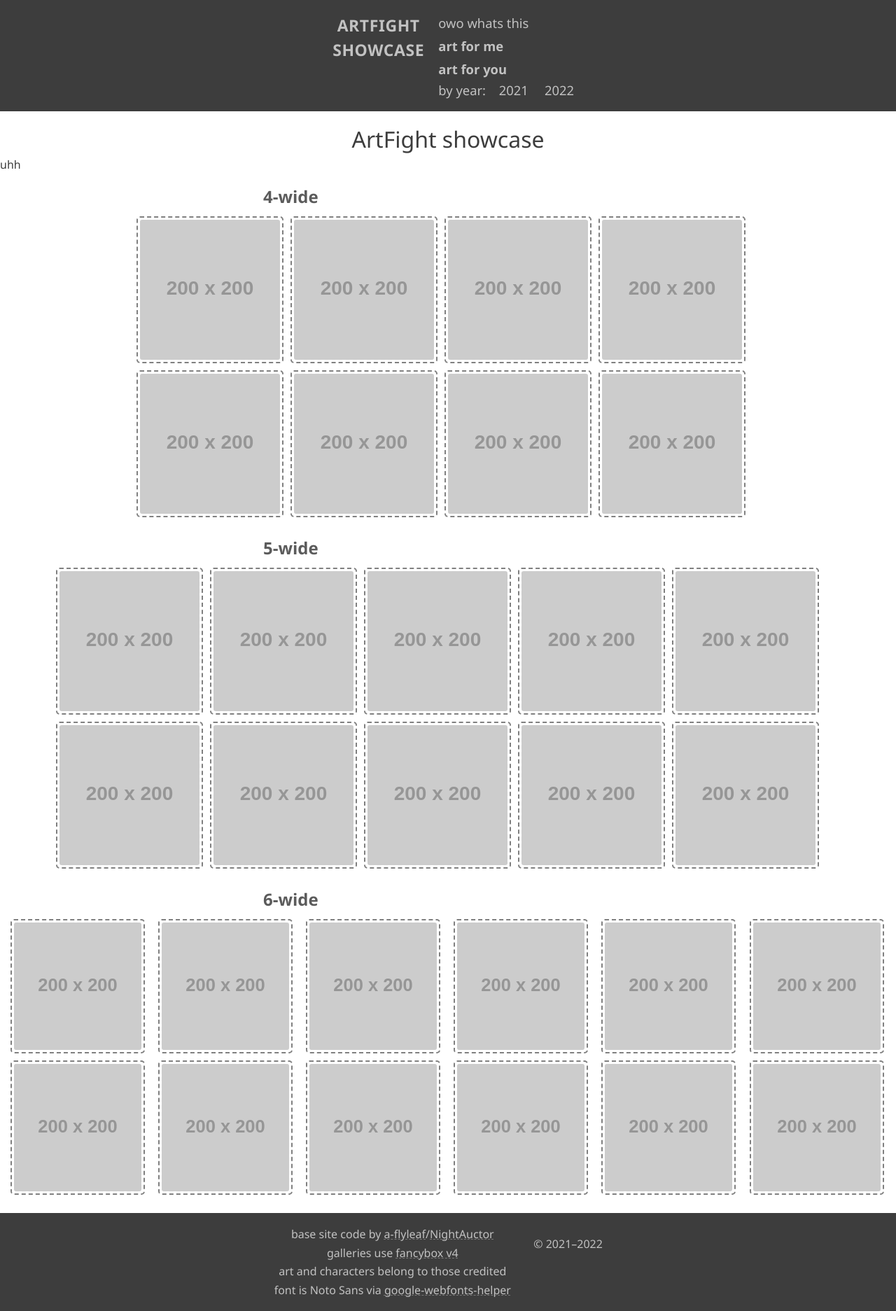
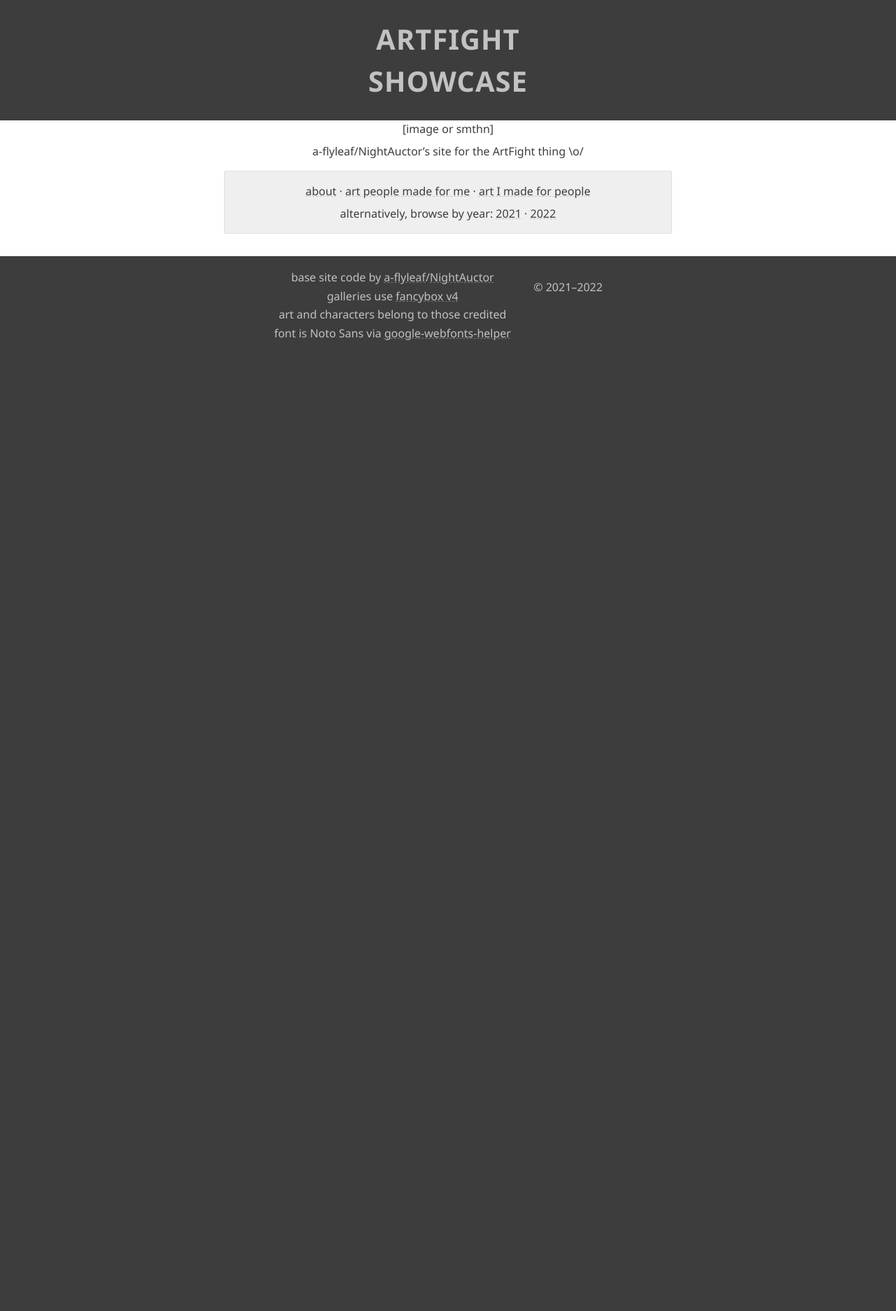
Before and after one commit to a-flyleaf/artfight, a Jekyll site: the page built from index.md, in a window 1280 px wide. Shown: the whole page at 70% size. Built offline with Jekyll 4.4.1, drawn with Linux system fonts in a browser that asks for light colours; after the commit the page ends 900 px from its top, so only the background shows below that.

Commit message:
layout tweaks, page placeholders

```diff
--- a/404.html
+++ b/404.html
@@ -1,7 +1,7 @@
 ---
-layout: 2021
+layout: 2022
 permalink: /404.html
 title: ¯\_(ツ)_/¯
-class: txt
+css: main{text-align:center;} h1{font-weight:bold; font-size:5em;}
 ---
-<p>this page ain’t a thing dude</p>
+<p>this page ain’t a thing, dude</p>
--- a/_layouts/2022.html
+++ b/_layouts/2022.html
@@ -6,7 +6,8 @@
 	<meta name="viewport" content="width=device-width, initial-scale=1">
 
 	<title>ArtFight showcase{%if page.title%} | {{page.title}}{%endif%}</title>
-	<link rel="stylesheet" type="text/css" href="{%include url.html%}/assets/2022.css">
+	<link rel="stylesheet" type="text/css" href="{%include url.html%}/assets/2022.css">{%if page.css%}
+	<style>{{page.css}}</style>{%endif%}
 </head><body>
 	<header>
 		<a href="{%include url.html%}" id="home">ArtFight Showcase</a>
@@ -19,12 +20,12 @@
 				<a href="{%include url.html%}/art/2022"><li>2022</li></a></ul></li>
 		</ul></nav>
 	</header>
-	<main>{{content}}</main>
+	<main>{%if page.title%}<h1>{{page.title}}</h1>{%endif%}{{content}}</main>
 	<footer><ul>
 		<li>base site code by <a href="{{site.url}}">a-flyleaf</a>/<a href="https://artfight.net/~NightAuctor">NightAuctor</a></li>
 		<li>galleries use <a href="https://fancyapps.com/docs/ui/fancybox/">fancybox v4</a></li>
 		<li>art and characters belong to those credited</li>
 		<li>font is Noto Sans via <a href="https://google-webfonts-helper.herokuapp.com">google-webfonts-helper</a></li>
-	</ul><p>©&nbsp;2021–2022</p></footer>
+	</ul><p><a href="https://github.com/a-flyleaf/artfight">©&nbsp;2021–2022</a></p></footer>
 </body>
 </html>
--- a/assets/2022.css
+++ b/assets/2022.css
@@ -14,10 +14,12 @@ header,footer{color:#c2c2c2;}
 header,footer,h1,h2{padding:1rem;}
 main{background:#fff; padding:0 0 1rem;}
 h1,h2,p{max-width:35rem;}
-h1,h2{padding-bottom:0;}
-h1{font-size:2em; font-weight:normal; text-align:center;}
+h1,h2{padding-bottom:0; text-align:center;}
+h1{font-size:2em; font-weight:normal;}
 h2{font-size:1.5em; color:#5b5b5b;}
 p{margin:.5em 0; padding:0 1rem;}
+
+.box{border:1px solid #e0e0e0; border-radius:.15em; background:#efefef; max-width:40rem; margin:1em auto; padding:.5em;}
 
 /*header+footer*/
 header ul,footer ul{list-style-type:none;}
@@ -28,10 +30,10 @@ header a{text-decoration:none; padding:.15em 0; display:block;} header a:hover,h
 .artlnk{font-weight:bold;}
 #yrs,#yrs a,#yrs li{display:inline;} #yrs a{padding:0 .5em;}
 
-footer a{text-decoration-color:#797979;} footer a:hover,footer a:active,footer a:focus{color:#fff; text-decoration-color:#c2c2c2;}
+footer a{text-decoration-color:#797979;} footer p a{text-decoration:none;} footer a:hover,footer a:active,footer a:focus{color:#fff; text-decoration-color:#c2c2c2;}
 footer li{margin:.15em 0;} footer p{margin:1em 0 0;}
 
-/*screen sizes*/
+/*widescreen*/
 @media only screen and (min-width:575px){
 	h1,h2{margin:0 auto;}
 	p{margin:.5em auto;}
@@ -39,14 +41,14 @@ footer li{margin:.15em 0;} footer p{margin:1em 0 0;}
 	header,footer{overflow:auto; margin:0 auto;}
 	header{max-width:30rem;}
 	#home,header nav,footer ul,footer p{float:left;}
-	#home{width:30%; margin-left:2.5em;}
-	#home{font-size:1.25em;} header nav{text-align:left; padding-left:1em;}
+	#home{width:35%; margin-left:1.75em; padding:.25em .5em;}
+	#home{font-size:1.25em;} header nav{text-align:left;} header li{padding-left:.5em;} #yrs li{padding:0;}
 	footer{max-width:35rem;} footer ul{width:70%;} footer p{width:25%;}
 }
 
 /*gallery*/
-.gallery{line-height:0;margin:5px 0;} .gallery figure,.gallery a{display:inline-block; border-radius:5px; text-align:center;} .gallery a{border:2px dashed gray; padding:3px; width:210px; height:210px; margin:5px;} .gallery img{border-radius:3px;}
-.gallery a:hover,.gallery a:focus,.gallery a:active{background:lightgray; border-color:#000;}
+.gallery{line-height:0;margin:5px 0;} .gallery figure,.gallery a{display:inline-block; border-radius:5px; text-align:center;} .gallery a{border:2px dashed #c2c2c2; padding:3px; width:210px; height:210px; margin:5px;} .gallery img{border-radius:3px;}
+.gallery a:hover,.gallery a:focus,.gallery a:active{background:#e0e0e0; border-color:#ababab;}
 .gallery figure{width:50%;}
 @media only screen and (min-width:525px) {.gallery figure{width:30%; margin:0 1%;} .gallery a{width:100%; height:auto;}}
 @media only screen and (min-width:750px) {.gallery figure{margin:0 .75%;} .gallery.four figure{width:23%;} .gallery.five figure{width:18.15%;} .gallery.six figure{width:15%;}}
--- a/index.html
+++ /dev/null
@@ -1,14 +0,0 @@
----
-layout: 2022
----
-<h1>ArtFight showcase</h1>
-uhh
-
-<h2>4-wide</h2>
-<div class="gallery four"><figure><a href="about:blank"><img src="https://via.placeholder.com/200x200.png" alt=""></a></figure><figure><a href="about:blank"><img src="https://via.placeholder.com/200x200.png" alt=""></a></figure><figure><a href="about:blank"><img src="https://via.placeholder.com/200x200.png" alt=""></a></figure><figure><a href="about:blank"><img src="https://via.placeholder.com/200x200.png" alt=""></a></figure><figure><a href="about:blank"><img src="https://via.placeholder.com/200x200.png" alt=""></a></figure><figure><a href="about:blank"><img src="https://via.placeholder.com/200x200.png" alt=""></a></figure><figure><a href="about:blank"><img src="https://via.placeholder.com/200x200.png" alt=""></a></figure><figure><a href="about:blank"><img src="https://via.placeholder.com/200x200.png" alt=""></a></figure></div>
-
-<h2>5-wide</h2>
-<div class="gallery five"><figure><a href="about:blank"><img src="https://via.placeholder.com/200x200.png" alt=""></a></figure><figure><a href="about:blank"><img src="https://via.placeholder.com/200x200.png" alt=""></a></figure><figure><a href="about:blank"><img src="https://via.placeholder.com/200x200.png" alt=""></a></figure><figure><a href="about:blank"><img src="https://via.placeholder.com/200x200.png" alt=""></a></figure><figure><a href="about:blank"><img src="https://via.placeholder.com/200x200.png" alt=""></a></figure><figure><a href="about:blank"><img src="https://via.placeholder.com/200x200.png" alt=""></a></figure><figure><a href="about:blank"><img src="https://via.placeholder.com/200x200.png" alt=""></a></figure><figure><a href="about:blank"><img src="https://via.placeholder.com/200x200.png" alt=""></a></figure><figure><a href="about:blank"><img src="https://via.placeholder.com/200x200.png" alt=""></a></figure><figure><a href="about:blank"><img src="https://via.placeholder.com/200x200.png" alt=""></a></figure></div>
-
-<h2>6-wide</h2>
-<div class="gallery six"><figure><a href="about:blank"><img src="https://via.placeholder.com/200x200.png" alt=""></a></figure><figure><a href="about:blank"><img src="https://via.placeholder.com/200x200.png" alt=""></a></figure><figure><a href="about:blank"><img src="https://via.placeholder.com/200x200.png" alt=""></a></figure><figure><a href="about:blank"><img src="https://via.placeholder.com/200x200.png" alt=""></a></figure><figure><a href="about:blank"><img src="https://via.placeholder.com/200x200.png" alt=""></a></figure><figure><a href="about:blank"><img src="https://via.placeholder.com/200x200.png" alt=""></a></figure><figure><a href="about:blank"><img src="https://via.placeholder.com/200x200.png" alt=""></a></figure><figure><a href="about:blank"><img src="https://via.placeholder.com/200x200.png" alt=""></a></figure><figure><a href="about:blank"><img src="https://via.placeholder.com/200x200.png" alt=""></a></figure><figure><a href="about:blank"><img src="https://via.placeholder.com/200x200.png" alt=""></a></figure><figure><a href="about:blank"><img src="https://via.placeholder.com/200x200.png" alt=""></a></figure><figure><a href="about:blank"><img src="https://via.placeholder.com/200x200.png" alt=""></a></figure></div>
--- /dev/null
+++ b/index.md
@@ -0,0 +1,12 @@
+---
+layout: 2022
+css: "main{text-align:center;} header{padding-bottom:.5rem; font-size:2em;} header nav{display:none;} #home{width:100%; margin:0;}"
+---
+[image or smthn]
+
+a-flyleaf/NightAuctor's site for the ArtFight thing \o/
+
+<nav class="box">
+	<p><a href="{%include url.html%}/about">about</a> · <a href="{%include url.html%}/for-me">art people made for me</a> · <a href="{%include url.html%}/for-you">art I made for people</a></p>
+	<p>alternatively, browse by year: <a href="{%include url.html%}/art/2021">2021</a> · <a href="{%include url.html%}/art/2022">2022</a></p>
+</nav>
```
Also changed, not shown: art/2021.md (+2 -0 lines), art/index.md (added, +1 -0 lines), artists.md (+2 -1 lines), etc/index.md (added, +1 -0 lines), etc/mycitynow.md (added, +1 -0 lines).
